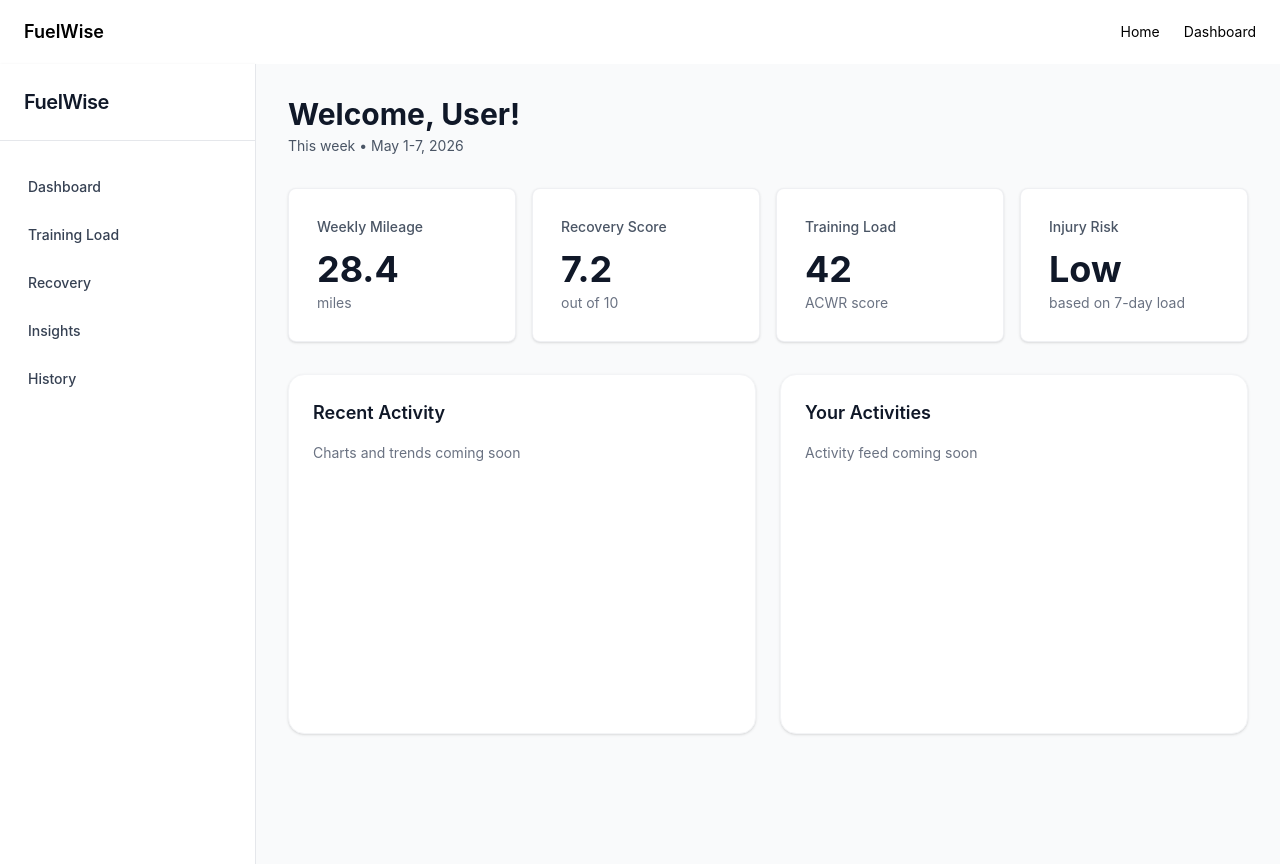
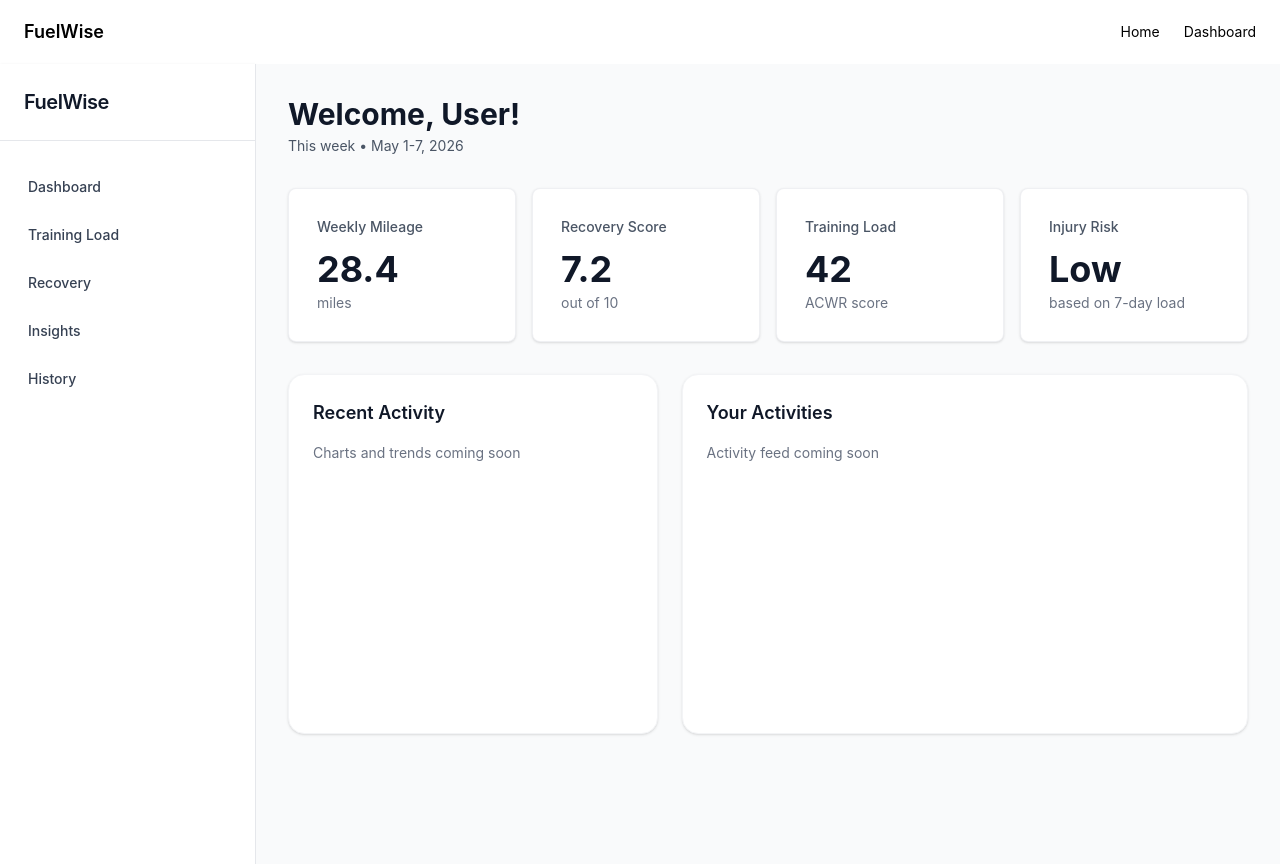
Before and after one commit to zstem001hz-droid/fuelwise-health, a React (Vite) app: page /dashboard in a window 1280 px wide. Built offline with nearby package versions, Linux system fonts and the light colour scheme.

Commit message:
feat(dashboard): refactor lower content area to responsive 40/60 panel split

```diff
--- a/src/pages/DashboardPage.tsx
+++ b/src/pages/DashboardPage.tsx
@@ -33,13 +33,13 @@ export default function DashboardPage() {
         </div>
 
          {/* Lower analytics/content area */}
-        <div className="grid grid-cols-1 gap-6 lg:grid-cols-2">
-          <section className="rounded-2xl border border-gray-100 bg-white p-6 shadow-sm min-h-[360px]">
+        <div className="grid grid-cols-1 gap-6 lg:grid-cols-5">
+          <section className="lg:col-span-2 rounded-2xl border border-gray-100 bg-white p-6 shadow-sm min-h-[360px]">
             <h2 className="mb-4 text-lg font-semibold text-gray-900">Recent Activity</h2>
             <p className="text-sm text-gray-500">Charts and trends coming soon</p>
           </section>
 
-          <section className="rounded-2xl border border-gray-100 bg-white p-6 shadow-sm min-h-[360px]">
+          <section className="lg:col-span-3 rounded-2xl border border-gray-100 bg-white p-6 shadow-sm min-h-[360px]">
             <h2 className="mb-4 text-lg font-semibold text-gray-900">Your Activities</h2>
             <p className="text-sm text-gray-500">Activity feed coming soon</p>
           </section>
```
